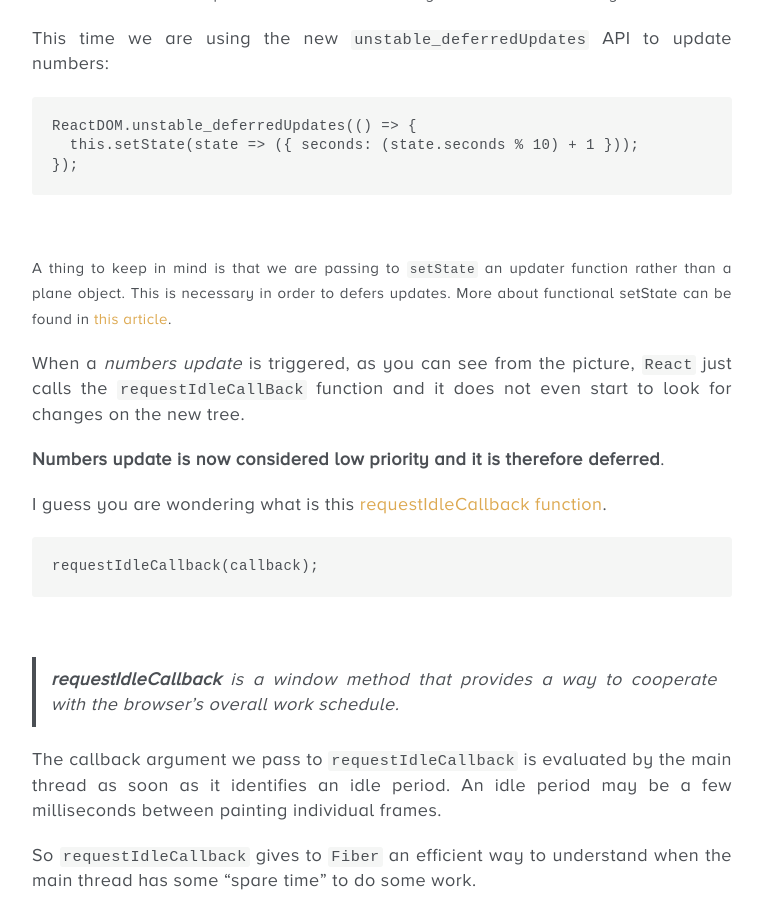
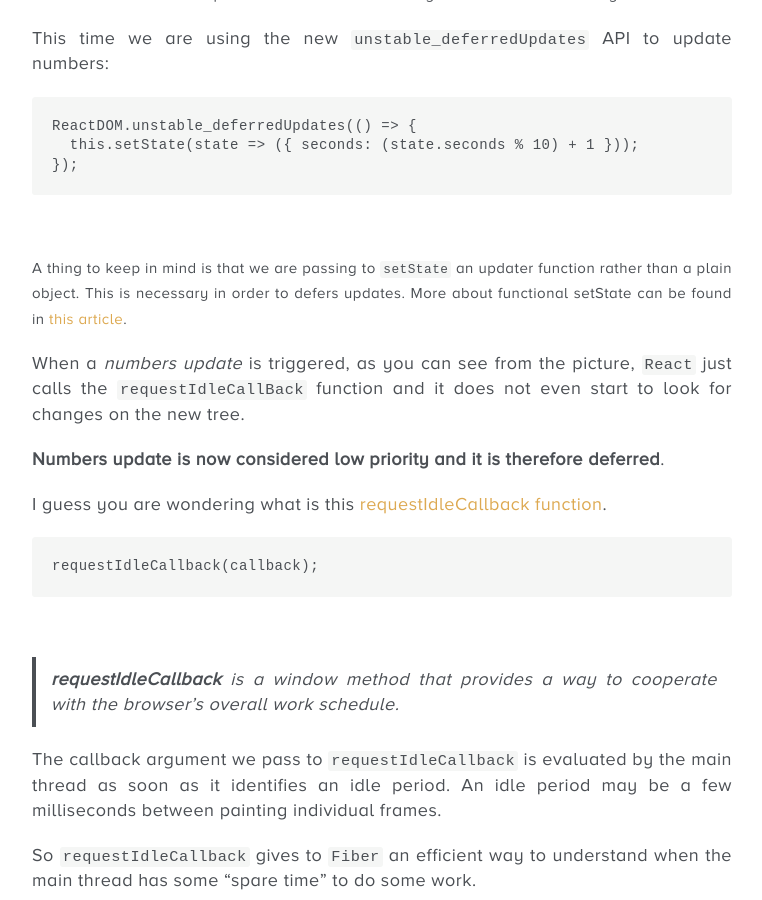
Before and after one commit to giamir/giamir.github.io, a Jekyll site: the page built from _posts/2017-04-23-what-is-react-fiber.md, in a window 1280 px wide and 900 px high, scrolled down 6143 px. Shown: the whole window, without its empty margins (258-1020 px from the left). Built offline with Jekyll 4.4.1, drawn with Linux system fonts in a browser that asks for light colours; comment, search, counter and statistics services are not loaded; some of the changed text lies outside the part shown.

Commit message:
fixes more typos on what is react fiber article

````diff
--- a/_posts/2017-04-23-what-is-react-fiber.md
+++ b/_posts/2017-04-23-what-is-react-fiber.md
@@ -133,7 +133,7 @@ ReactDOM.unstable_deferredUpdates(() => {
 });
 ```
 
-<small>A thing to keep in mind is that we are passing to `setState` an updater function rather than a plane object.
+<small>A thing to keep in mind is that we are passing to `setState` an updater function rather than a plain object.
 This is necessary in order to defers updates. More about functional setState can be found in [this article](https://medium.freecodecamp.com/functional-setstate-is-the-future-of-react-374f30401b6b).</small>
 
 When a *numbers update* is triggered, as you can see from the picture, `React` just calls the `requestIdleCallBack` function and it does not even start to look for changes on the new tree.
````
Also changed, not shown: other parts of _posts/2017-04-23-what-is-react-fiber.md (+1 -1 lines).
